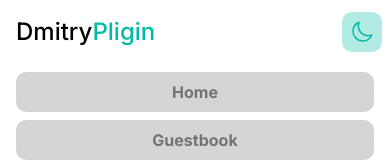
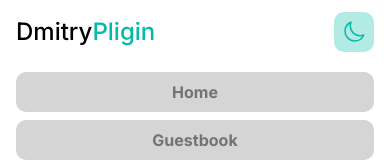
Before and after one commit to Jardarr/jardarr-portfolio, a Next.js app: page / in a window 390 px wide. Shown: the top 161 px of the page. Built offline with nearby package versions, Linux system fonts and the light colour scheme.

Commit message:
Fix: theme button in mob

```diff
--- a/app/components/Navbar.tsx
+++ b/app/components/Navbar.tsx
@@ -52,7 +52,7 @@ export default function Navbar() {
                             </Link>
                             <ThemeButton />
                         </div>
-                        <div className="-mr-2 flex items-center sm:hidden">
+                        <div className="flex items-center sm:hidden">
                             <ThemeButton />
                         </div>
                     </div>
```
